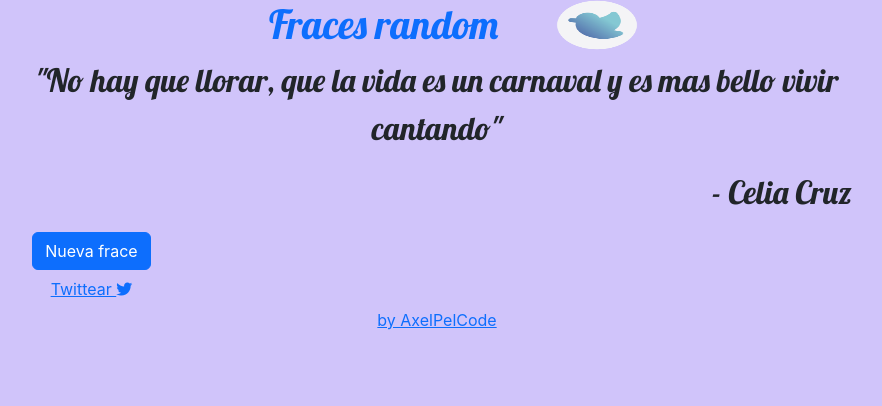
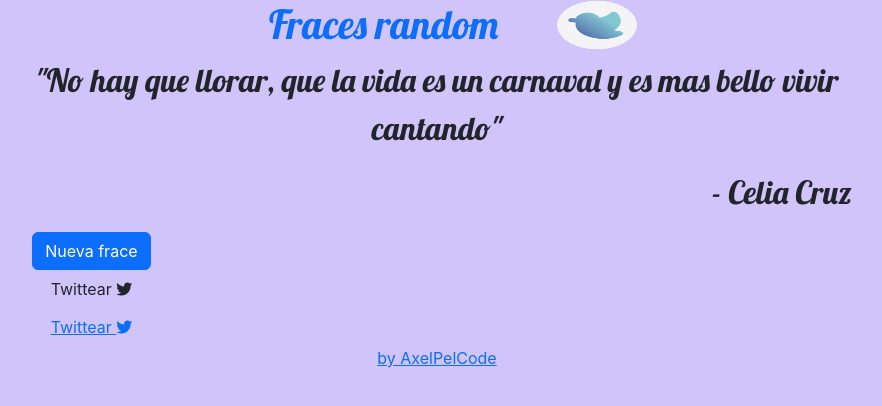
Before and after one commit to axelpelcode/fraces-random-practica, a React (Create React App) app: page / in a window 1280 px wide. Shown: the top 406 px of the page, without its empty margins (203-1085 px from the left). Built offline with nearby package versions, Linux system fonts and the light colour scheme.

Commit message:
frp-commit08

```diff
--- a/src/App.jsx
+++ b/src/App.jsx
@@ -54,6 +54,14 @@ function App() {
             />
             </div>
             <div className="col-md-2">
+              <a
+                className="btn btn-default btn-block"
+                id="tweet-quote"
+                href={`http://twitter.com/intent/tweet?text="${Fraces[num][0]}" - ${Fraces[num][1]}`}
+                target="_blank"
+                >
+                Twittear <i class="fab fa-twitter" />
+              </a>
             <Boton
               claseBoton="btn btn-default btn-block"
               idBoton="tweet"
--- a/src/index.js
+++ b/src/index.js
@@ -1,7 +1,7 @@
 import React from 'react';
 import ReactDOM from 'react-dom/client';
 import './index.css';
-import App from './App';
+import App from './App.jsx';
 
 const root = ReactDOM.createRoot(document.getElementById('root'));
 root.render(
```
